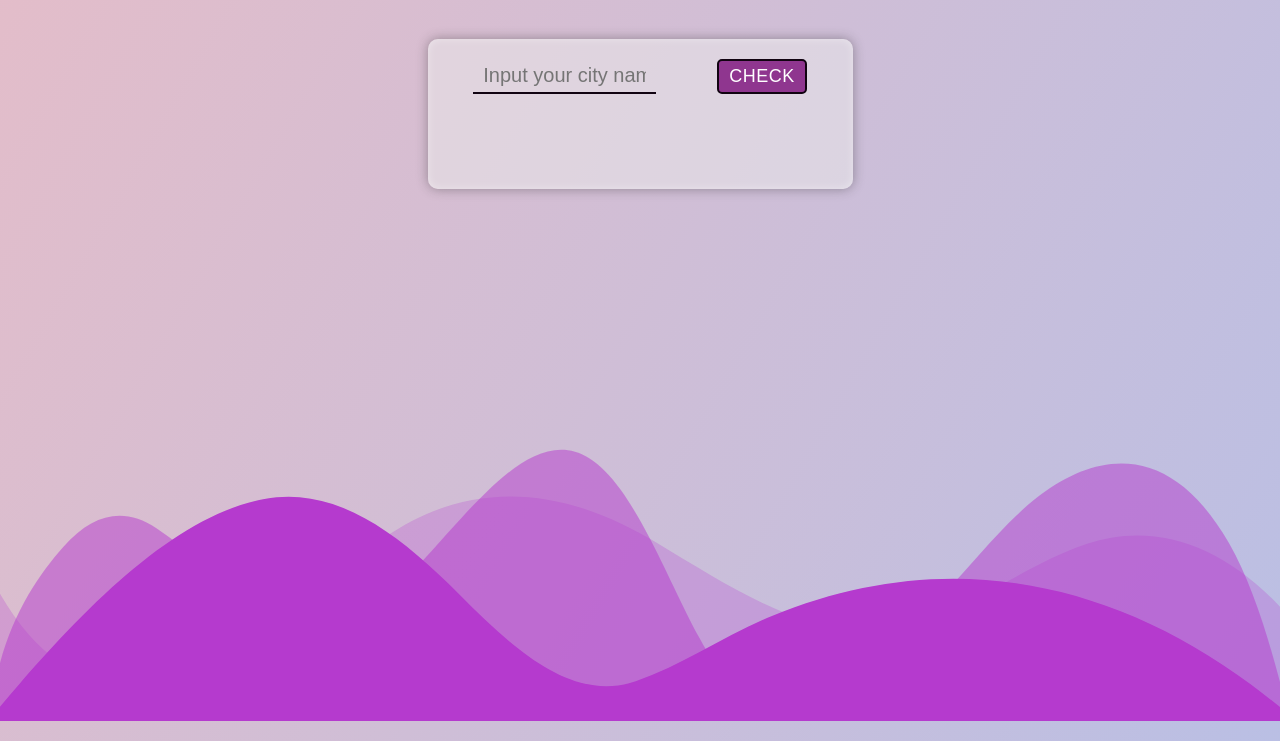
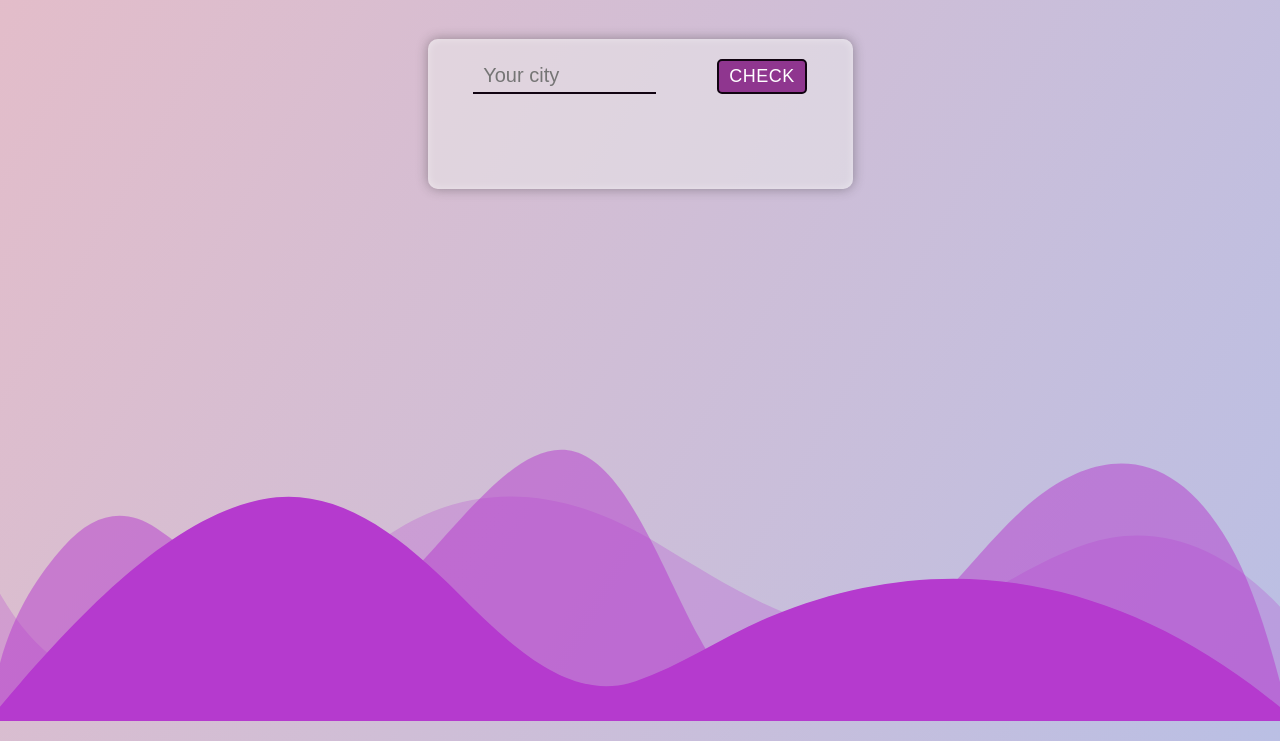
Before and after one commit to Valium-stash-on-Floor13/Weather-App, a plain HTML site: page index.html in a window 1280 px wide. Shown: the part 79-820 px from the top of the page. Drawn offline with Linux system fonts and the light colour scheme.

Commit message:
Update index.html

```diff
--- a/index.html
+++ b/index.html
@@ -25,7 +25,7 @@
 
     <div class="weather">
         <div class="container">
-            <input placeholder="Input your city name" type="text" class="city">
+            <input placeholder="Your city " type="text" class="city">
             <button class="btn">Check</button>
         </div>
         <div class="icons" data-icon>
```
